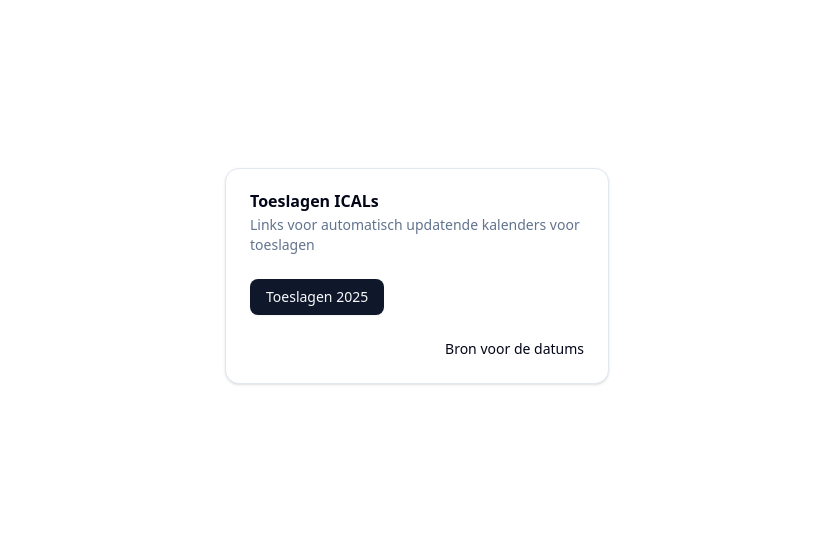
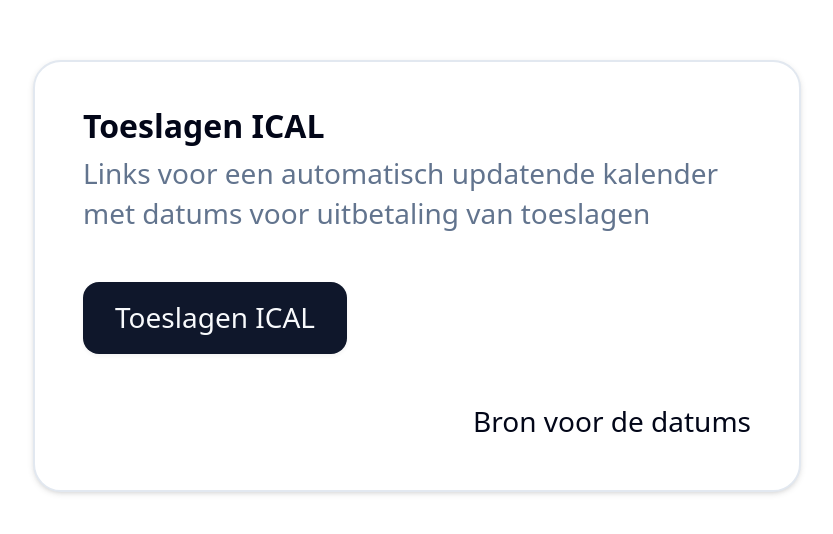
Before and after one commit to ketelaar/toeslagen-cal, a SvelteKit app: page / in a window 1280 px wide. Shown: the part 124-658 px from the top of the page, without its empty margins (223-1056 px from the left). Built offline with nearby package versions, Linux system fonts and the light colour scheme.

Commit message:
Updated text and layouts

```diff
--- a/src/routes/+layout.svelte
+++ b/src/routes/+layout.svelte
@@ -10,9 +10,10 @@
 
 <svelte:head>
 	<link rel="icon" href={favicon} />
+	<title>Toeslagen ICAL</title>
 </svelte:head>
 
-<ModeWatcher></ModeWatcher>
+<ModeWatcher />
 <div class="flex h-screen w-full items-center justify-center px-4">
 	{@render children?.()}
 </div>
--- a/src/routes/+page.svelte
+++ b/src/routes/+page.svelte
@@ -3,13 +3,15 @@
 	import * as Card from '$lib/components/ui/card/index';
 </script>
 
-<Card.Root class="mx-auto w-full max-w-sm">
+<Card.Root class="mx-auto w-full max-w-sm scale-200">
 	<Card.Header>
-		<Card.Title>Toeslagen ICALs</Card.Title>
-		<Card.Description>Links voor automatisch updatende kalenders voor toeslagen</Card.Description>
+		<Card.Title>Toeslagen ICAL</Card.Title>
+		<Card.Description
+			>Links voor een automatisch updatende kalender met datums voor uitbetaling van toeslagen</Card.Description
+		>
 	</Card.Header>
 	<Card.Content>
-		<Button href="/file">Toeslagen 2025</Button>
+		<Button href="/file">Toeslagen ICAL</Button>
 	</Card.Content>
 	<Card.Footer>
 		<a
```
